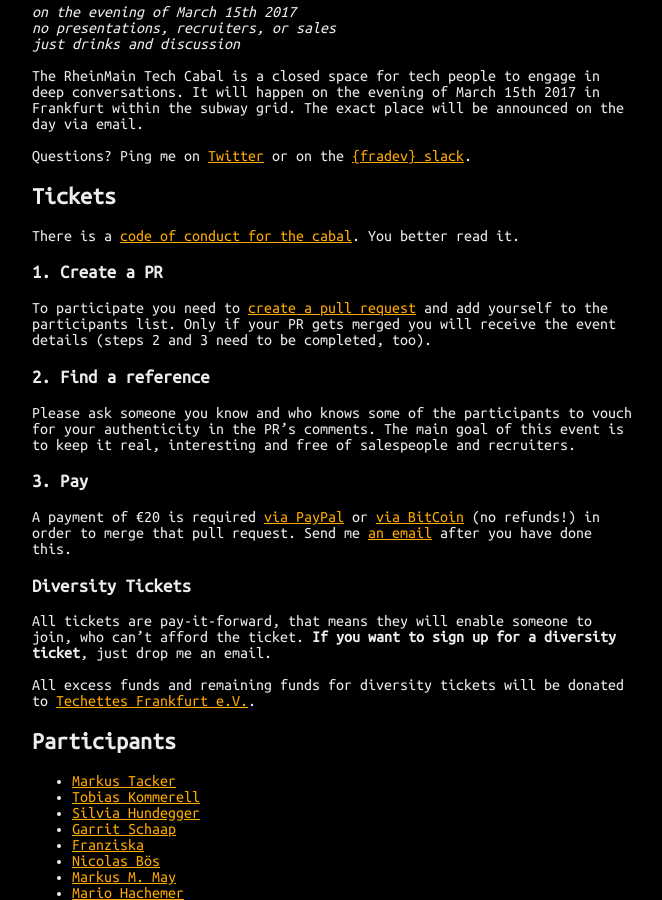
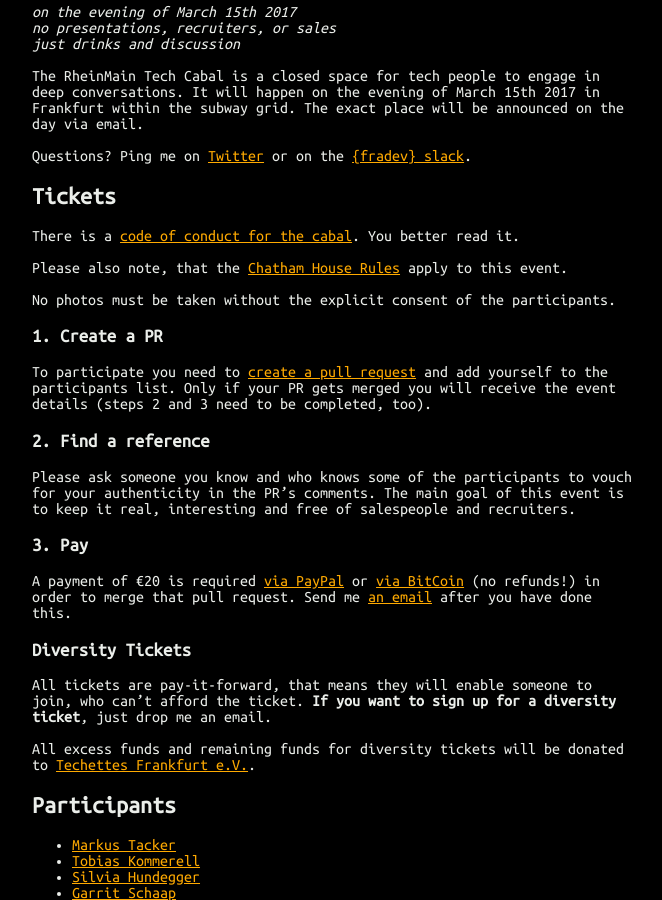
Before and after one commit to coderbyheart/blog, a Jekyll site: the page built from rheinmain-tech-cabal.md, in a window 1280 px wide and 900 px high, scrolled down 904 px. Shown: the whole window, without its empty margins (308-970 px from the left). Built offline with Jekyll 4.4.1, drawn with Linux system fonts in a browser that asks for light colours.

Commit message:
Added the Chatham House Rules and note on photos to the page

```diff
--- a/rheinmain-tech-cabal.md
+++ b/rheinmain-tech-cabal.md
@@ -21,6 +21,10 @@
 ## Tickets
 
 There is a [code of conduct for the cabal](http://confcodeofconduct.com/index.html). You better read it.
+
+Please also note, that the [Chatham House Rules](https://de.wikipedia.org/wiki/Chatham_House_Rule) apply to this event.
+
+No photos must be taken without the explicit consent of the participants.
 
 ### 1. Create a PR
 
```
